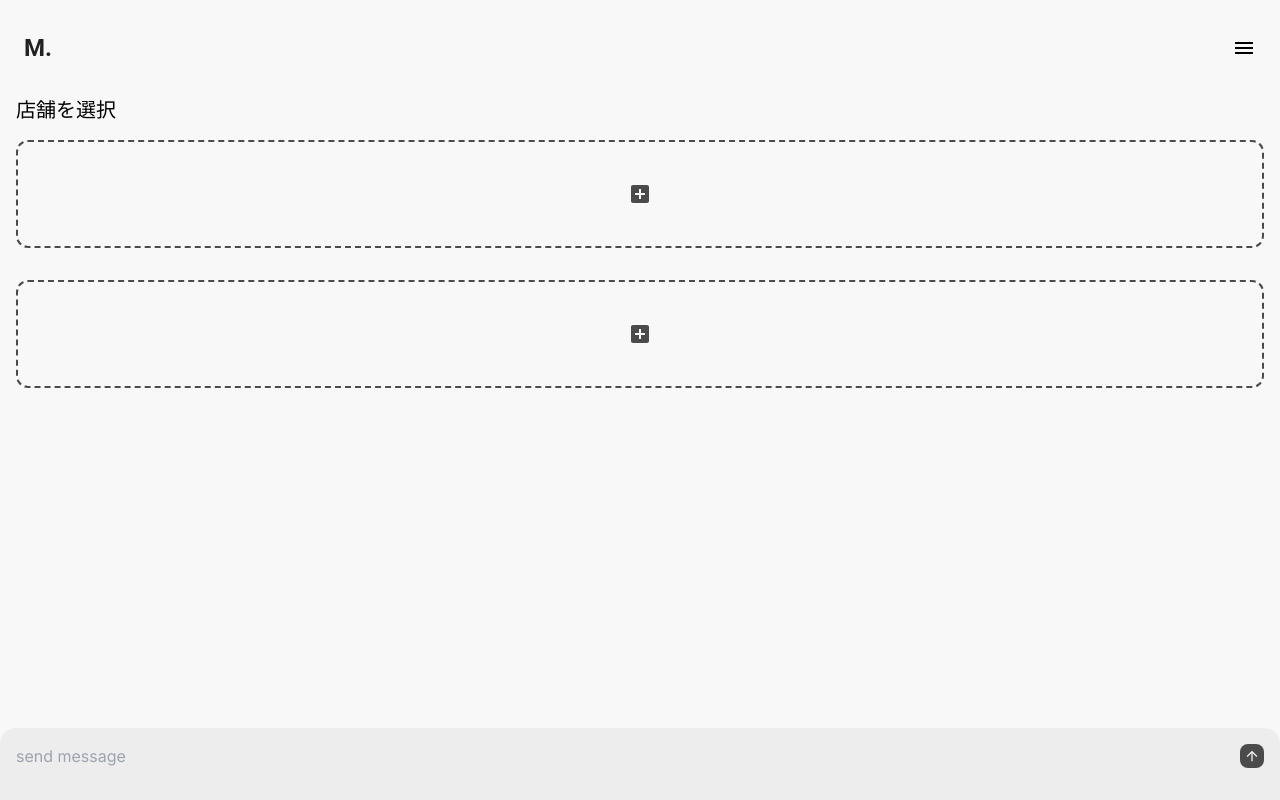
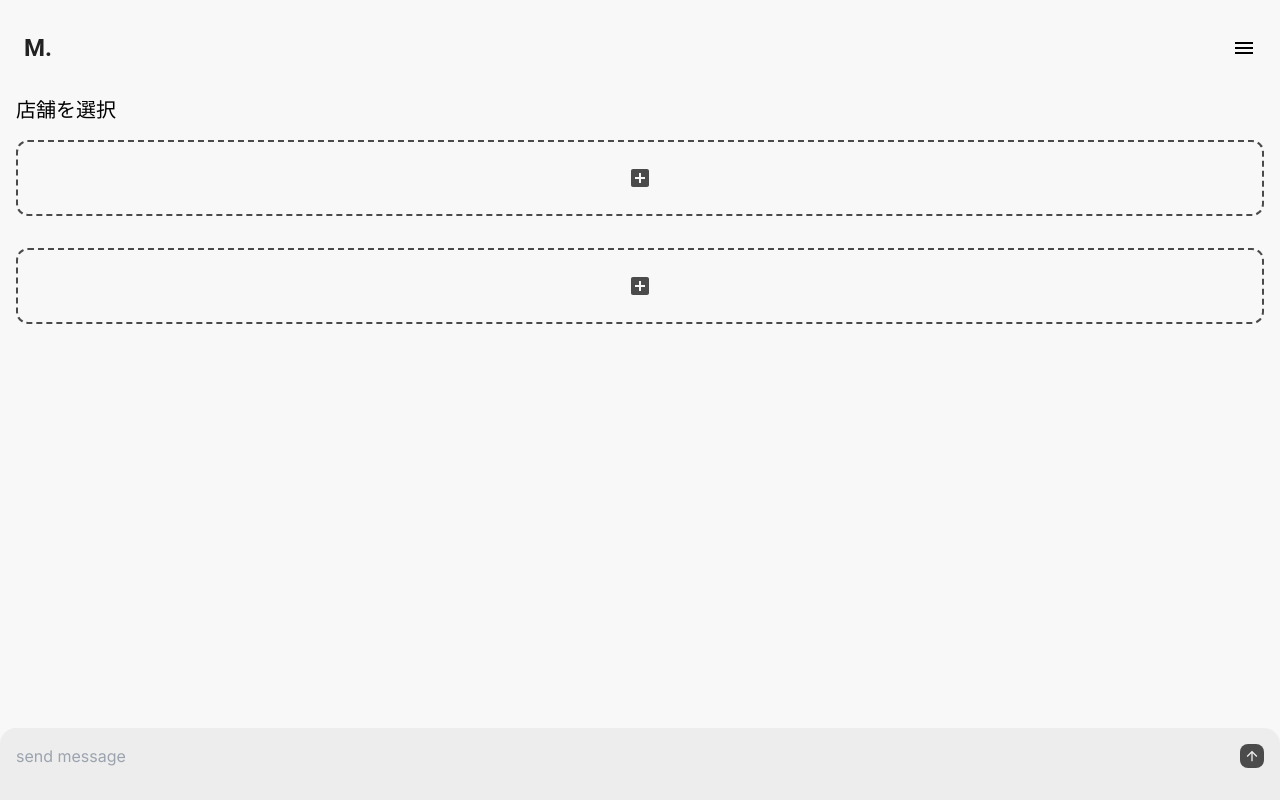
Before and after one commit to rei1011/Kuchikomi-Navi, a Next.js app in the folder frontend/: page /report/input in a window 1280 px wide. Built offline with nearby package versions, Linux system fonts and the light colour scheme.

Commit message:
カードのpaddingを縮小

```diff
--- a/frontend/src/component/AddStore.tsx
+++ b/frontend/src/component/AddStore.tsx
@@ -8,7 +8,7 @@ export const AddStore = (props: Props) => {
   const { selectedStore } = props;
 
   return (
-    <div className="border-2 border-gray flex justify-center p-10 border-dashed rounded-xl">
+    <div className="border-2 border-gray flex justify-center p-6 border-dashed rounded-xl">
       {selectedStore ?? <AddBoxIcon className="text-gray" />}
     </div>
   );
```
